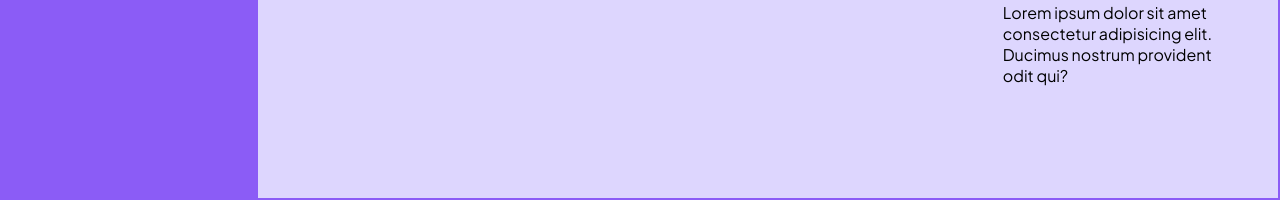
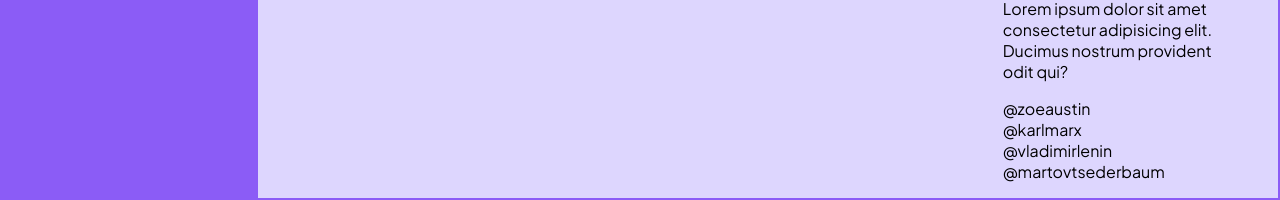
Before and after one commit to alexgeis/admin-dashboard, a plain HTML site: page index.html in a window 1280 px wide. Shown: the part 600-800 px from the top of the page. Drawn offline with Linux system fonts and the light colour scheme.

Commit message:
add trending section divs

```diff
--- a/index.html
+++ b/index.html
@@ -143,7 +143,24 @@
 							</p>
 						</div>
 					</div>
-					<div class="sidebar-trending"></div>
+					<div class="sidebar-trending">
+						<div class="trend">
+							<div class="trend-user">@zoeaustin</div>
+							<div class="trend-desc"></div>
+						</div>
+						<div class="trend">
+							<div class="trend-user">@karlmarx</div>
+							<div class="trend-desc"></div>
+						</div>
+						<div class="trend">
+							<div class="trend-user">@vladimirlenin</div>
+							<div class="trend-desc"></div>
+						</div>
+						<div class="trend">
+							<div class="trend-user">@martovtsederbaum</div>
+							<div class="trend-desc"></div>
+						</div>
+					</div>
 				</div>
 			</div>
 		</div>
```
